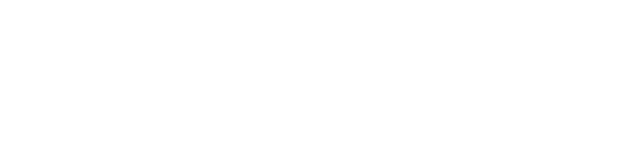
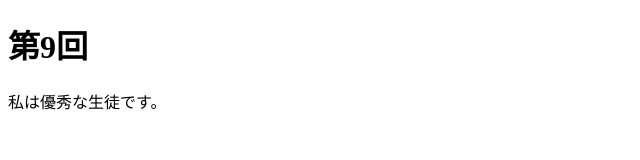
Before and after one commit to maizawasys26-ui/VScode-practice, a plain HTML site: page contact.html in a window 1280 px wide. Shown: the whole page, without its empty margins (0-640 px from the left). Drawn offline with Linux system fonts and the light colour scheme.

Commit message:
h1タグとpタグの追加

```diff
--- a/contact.html
+++ b/contact.html
@@ -6,6 +6,7 @@
     <title>Document</title>
 </head>
 <body>
-
+    <h1>第9回</h1>
+    <p>私は優秀な生徒です。</p>
 </body>
 </html>
```
